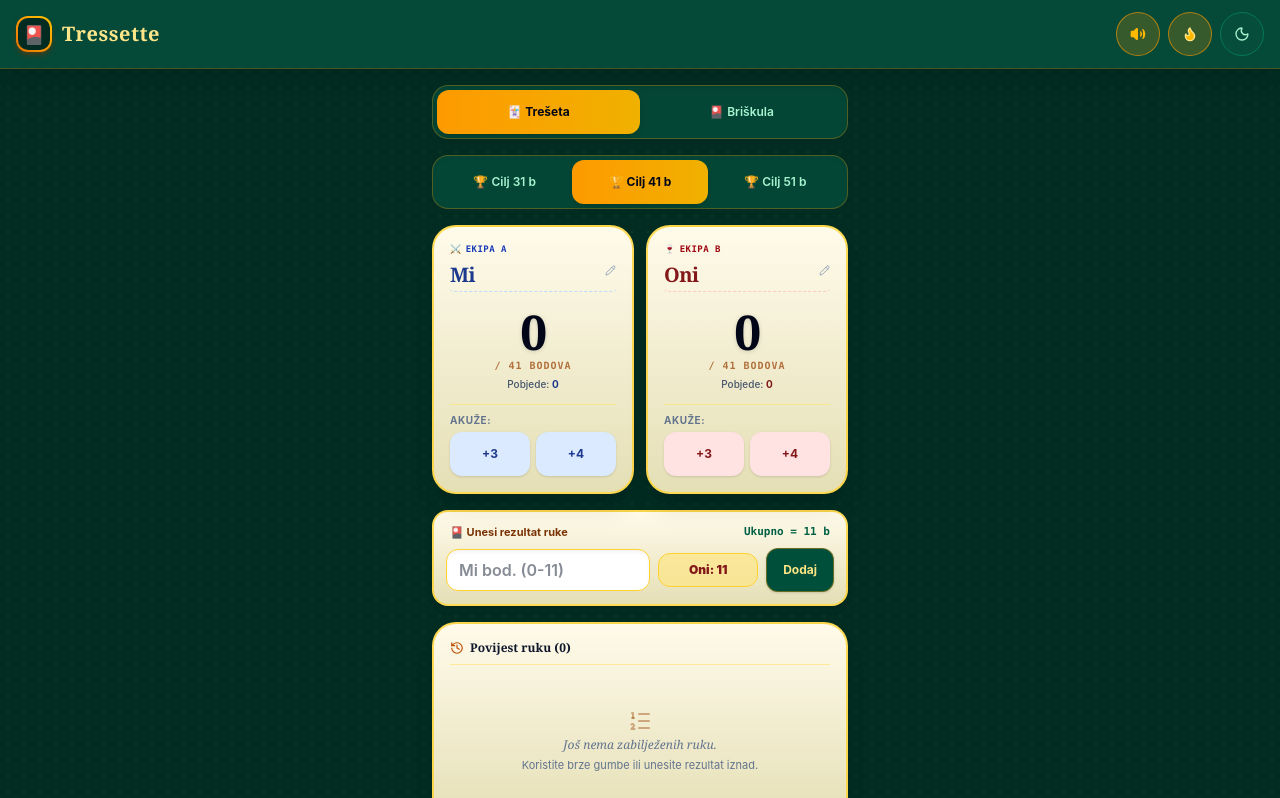
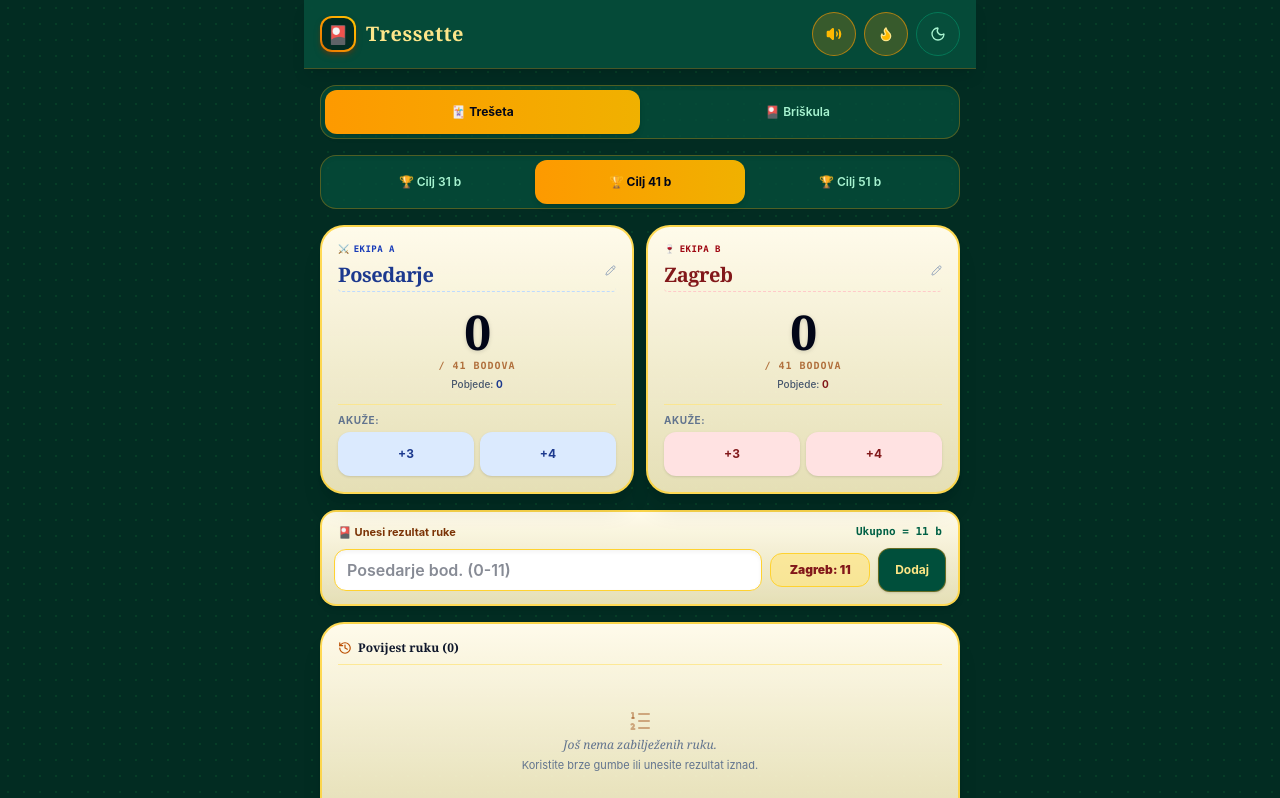
Before and after one commit to dodai092/tressette-scorekeeper, a React (Vite) app in the folder app/: page / in a window 1280 px wide. Shown: the top 798 px of the page. Built offline with nearby package versions, Linux system fonts and the light colour scheme.

Commit message:
Fix desktop content rail and team defaults

```diff
--- a/app/src/App.jsx
+++ b/app/src/App.jsx
@@ -5,6 +5,8 @@
 import { MODE_ACCENTS } from "./modeAccents.js";
 import TresetaBoard from "./games/TresetaBoard.jsx";
 import BriskulaBoard from "./games/BriskulaBoard.jsx";
+
+const CONTENT_RAIL_CLASS = "w-full max-w-md md:max-w-2xl mx-auto";
 
 export default function App() {
   const persisted = loadPersistedState();
@@ -89,7 +91,7 @@
       <div className="absolute inset-0 bg-[radial-gradient(#15803d_1px,transparent_1px)] [background-size:16px_16px] opacity-20 pointer-events-none"></div>
 
       {/* Card Table Header */}
-      <header className="sticky top-0 z-30 bg-felt-panel/90 backdrop-blur-md border-b border-amber-600/30 px-4 py-3 flex flex-wrap items-center gap-y-2 shadow-lg">
+      <header className={`${CONTENT_RAIL_CLASS} sticky top-0 z-30 bg-felt-panel/90 backdrop-blur-md border-b border-amber-600/30 px-4 py-3 flex flex-wrap items-center gap-y-2 shadow-lg`}>
         <div className="flex items-center space-x-2.5">
           <div className="w-9 h-9 rounded-xl bg-gradient-to-tr from-amber-600 via-amber-500 to-yellow-400 p-0.5 shadow-md shadow-amber-900/50">
             <div className="w-full h-full bg-felt rounded-[10px] flex items-center justify-center">
@@ -163,7 +165,7 @@
       </header>
 
       {/* Main Content Area */}
-      <main className="flex-1 max-w-md mx-auto w-full px-4 py-4 flex flex-col space-y-4 z-10 font-sans">
+      <main className={`${CONTENT_RAIL_CLASS} flex-1 px-4 py-4 flex flex-col space-y-4 z-10 font-sans`}>
         {/* Game Mode Switcher */}
         <div className="bg-felt-panel/80 border border-amber-500/30 p-1 rounded-2xl flex text-xs font-semibold text-felt-ink-muted shadow-inner">
           {[
--- a/app/src/storage.js
+++ b/app/src/storage.js
@@ -24,8 +24,8 @@
 
 const DEFAULT_STATE = {
   activeMode: "treseta",
-  team1Name: "Mi",
-  team2Name: "Oni",
+  team1Name: "Posedarje",
+  team2Name: "Zagreb",
   treseta: DEFAULT_TRESETA_STATE,
   briskula: DEFAULT_BRISKULA_STATE,
 };
```
Also changed, not shown: 2 other files (tests, documents, lock files or other folders).
